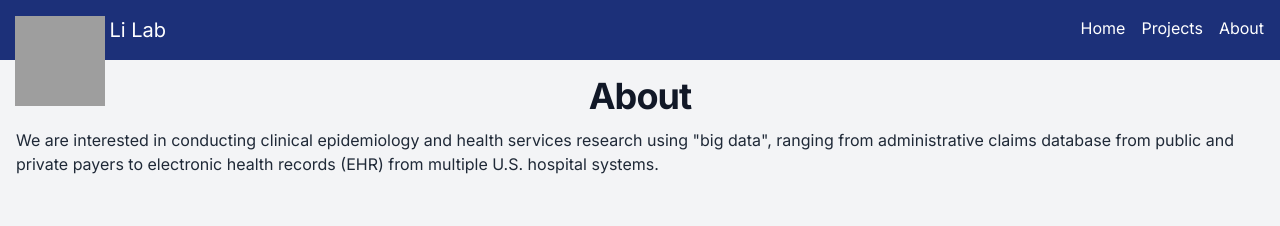
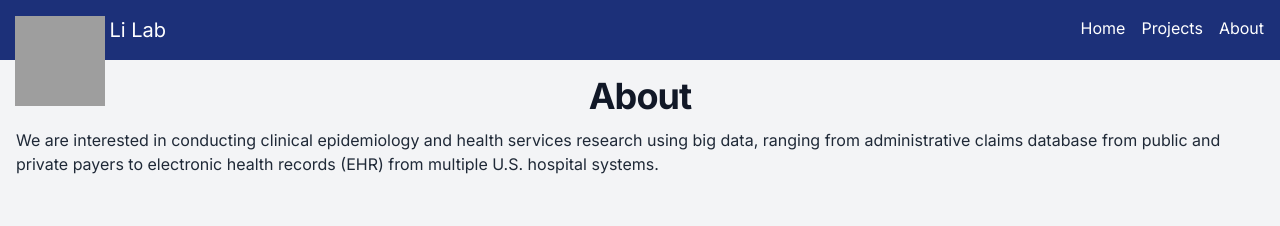
Before and after one commit to Ang-Li-Lab/angli-lab-website, a Next.js app: page / in a window 1280 px wide. Shown: the top 226 px of the page. Built offline with nearby package versions, Linux system fonts and the light colour scheme; grey boxes are pictures that could not be loaded.

Commit message:
Fix typo

```diff
--- a/app/page.tsx
+++ b/app/page.tsx
@@ -4,7 +4,7 @@ export default function Home() {
       <div className="text-center pb-3">
         <h2 className="text-3xl  font-bold tracking-tight text-gray-900 sm:text-4xl">About</h2>
       </div>
-      <p className="text-left text-gray-800">We are interested in conducting clinical epidemiology and health services research using "big data", ranging from administrative claims database from public and private payers to electronic health records (EHR) from multiple U.S. hospital systems.</p>
+      <p className="text-left text-gray-800">We are interested in conducting clinical epidemiology and health services research using big data, ranging from administrative claims database from public and private payers to electronic health records (EHR) from multiple U.S. hospital systems.</p>
     </>
   );
 }
```
